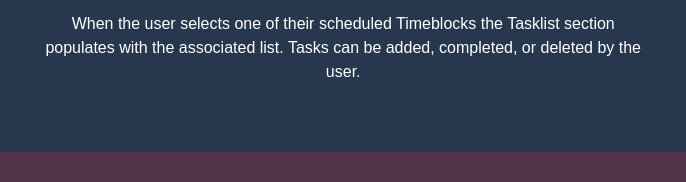
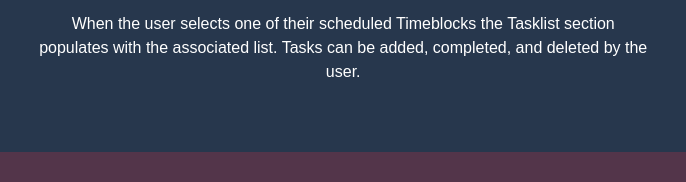
Before and after one commit to l-hepper/l-hepper.github.io, a plain HTML site: page samurise.html in a window 1280 px wide. Shown: the part 2213-2395 px from the top of the page, 380-1066 px from the left. Drawn offline with Linux system fonts and the light colour scheme.

Commit message:
fix - change of wording on samurise page

```diff
--- a/samurise.html
+++ b/samurise.html
@@ -77,7 +77,7 @@
               class="project-screenshot"
               src="./samurise-screenshots/samurise-screenshot3.png"
             />
-            <p class="project-detail-paragraph" style="margin-top: 2rem">
+            <p class="project-detail-paragraph" style="margin-top: 2rem;">
               The default start time is 9am with an 8 hour day length - but the
               planner can be configured to start at any time and any length of
               day depending on the user's schedule.
@@ -104,7 +104,7 @@
           />
         </div>
         <p class="project-detail-paragraph" style="position: relative; left: 13rem; top: 0.75rem;">
-          When the user selects one of their scheduled Timeblocks the Tasklist section populates with the associated list. Tasks can be added, completed, or deleted by the user.
+          When the user selects one of their scheduled Timeblocks the Tasklist section populates with the associated list. Tasks can be added, completed, and deleted by the user.
         </p>
       </div>
     </div>
```
